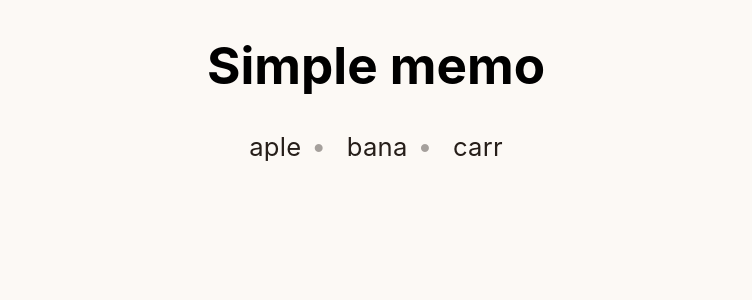
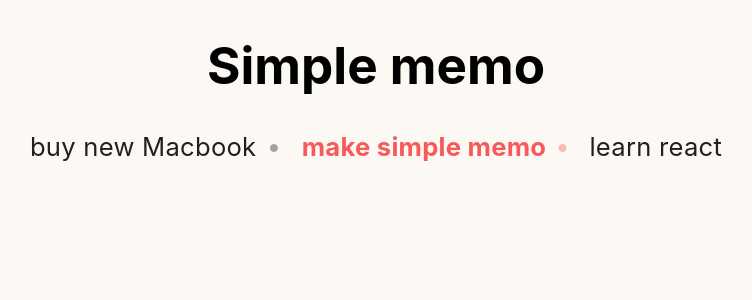
Before and after one commit to hee-develop/simple-memo, a React (Create React App) app: page / in a window 1280 px wide. Shown: the top 300 px of the page, without its empty margins (264-1016 px from the left). Built offline with nearby package versions, Linux system fonts and the light colour scheme.

Commit message:
add memo state(normal / asap)

```diff
--- a/src/App.tsx
+++ b/src/App.tsx
@@ -2,11 +2,16 @@ import React, { useState } from 'react';
 import './App.scss';
 import AddModal from './components/AddModal';
 import MemoList from './components/index/MemoList';
+import { MemoType } from './types/MemoType';
 
 function App() {
   const [isAddModalVisible, setIsAddModalVisible] = useState(false);
 
-  const [memos, setMemos] = useState(['aple', 'bana', 'carr']);
+  const [memos, setMemos] = useState<MemoType[]>([
+    { content: 'buy new Macbook', state: 'normal' },
+    { content: 'make simple memo', state: 'asap' },
+    { content: 'learn react', state: 'normal' },
+  ]);
   const title = 'Simple memo';
 
   return (
@@ -20,7 +25,7 @@ function App() {
 
       <AddModal
         isVisible={isAddModalVisible}
-        onConfirmed={(str) => setMemos(prev => [...prev, str])}
+        onConfirmed={(str) => setMemos(prev => [...prev, {content: str, state: 'normal'}])}
         onCanceled={() => setIsAddModalVisible(false)}
       />
     </div>
--- a/src/components/Memo.tsx
+++ b/src/components/Memo.tsx
@@ -1,21 +1,34 @@
 import * as React from 'react';
+import { useMemo } from 'react';
 
 import styles from '../styles/memo.module.scss';
+import { ContentStateType } from '../types/ContentStateType';
 
 type Props = {
   content: string,
+  contentState: ContentStateType
   onClicked: () => void,
   onDoubleClicked: () => void,
 }
 
 export default function Memo({
   content,
+  contentState,
   onClicked,
   onDoubleClicked,
 }: Props) {
+  const memoClass = useMemo(() => {
+    let stateClass = '';
+    if (contentState === 'asap') {
+      stateClass = styles.memoAsap;
+    }
+
+    return `${styles.memo} ${stateClass}`;
+  }, [contentState]);
+
   return (
     <span
-      className={styles.memo}
+      className={memoClass}
       onClick={() => onClicked()}
       onDoubleClick={() => onDoubleClicked()}
     >
--- a/src/components/index/MemoList.tsx
+++ b/src/components/index/MemoList.tsx
@@ -2,12 +2,13 @@ import React from 'react';
 import Memo from '../Memo';
 
 import { removeTargetFromArray } from '../../functions/modifyArray';
+import { MemoType } from '../../types/MemoType';
 
 import styles from '../../styles/components/index/memo_list.module.scss';
 
 type Props = {
-  memos: string[];
-  setMemos: React.Dispatch<React.SetStateAction<string[]>>;
+  memos: MemoType[];
+  setMemos: React.Dispatch<React.SetStateAction<MemoType[]>>;
 }
 
 export default function MemoList({memos, setMemos}: Props) {
@@ -17,7 +18,8 @@ export default function MemoList({memos, setMemos}: Props) {
         <>
           <Memo
             key={`${idx}-${memo}`}
-            content={memo}
+            content={memo.content}
+            contentState={memo.state}
             onClicked={() => null}
             onDoubleClicked={() => {
               setMemos(prev => removeTargetFromArray(prev, idx))
--- a/src/styles/_colors.scss
+++ b/src/styles/_colors.scss
@@ -1,5 +1,6 @@
 $color-primary: #40301C;
 $color-accent: #F07595;
+$color-danger: #F85959;
 
 $color-background: #FCF9F5;
 $color-background-dark: #1D1409;
--- a/src/styles/memo.module.scss
+++ b/src/styles/memo.module.scss
@@ -7,3 +7,8 @@
   cursor: pointer;
   user-select: none;
 }
+
+.memoAsap {
+  color: $color-danger;
+  font-weight: bold;
+}
--- /dev/null
+++ b/src/types/ContentStateType.ts
@@ -0,0 +1 @@
+export type ContentStateType = 'normal' | 'asap';
--- /dev/null
+++ b/src/types/MemoType.ts
@@ -0,0 +1,6 @@
+import { ContentStateType } from './ContentStateType';
+
+export type MemoType = {
+  content: string;
+  state: ContentStateType;
+}
```
